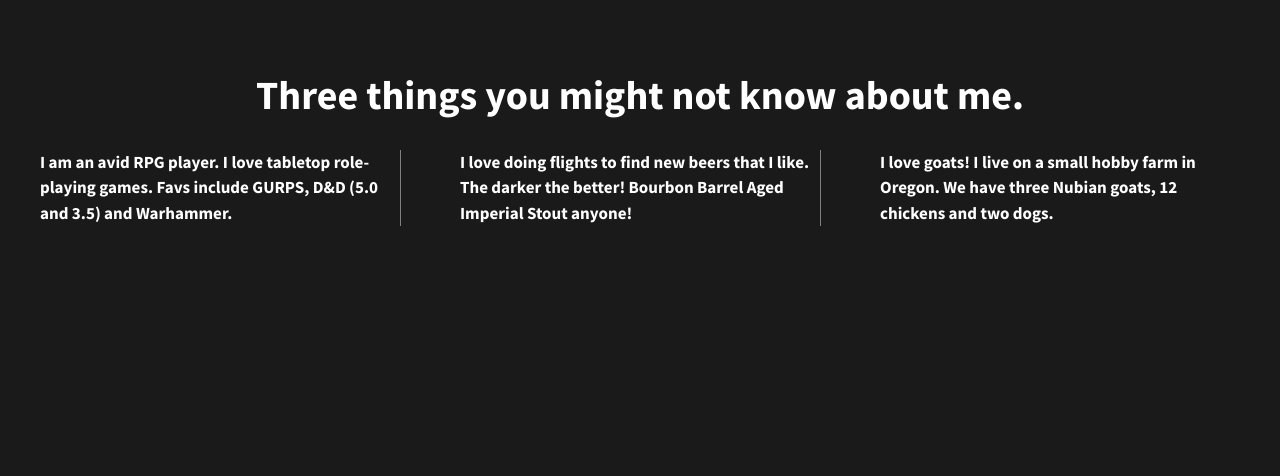
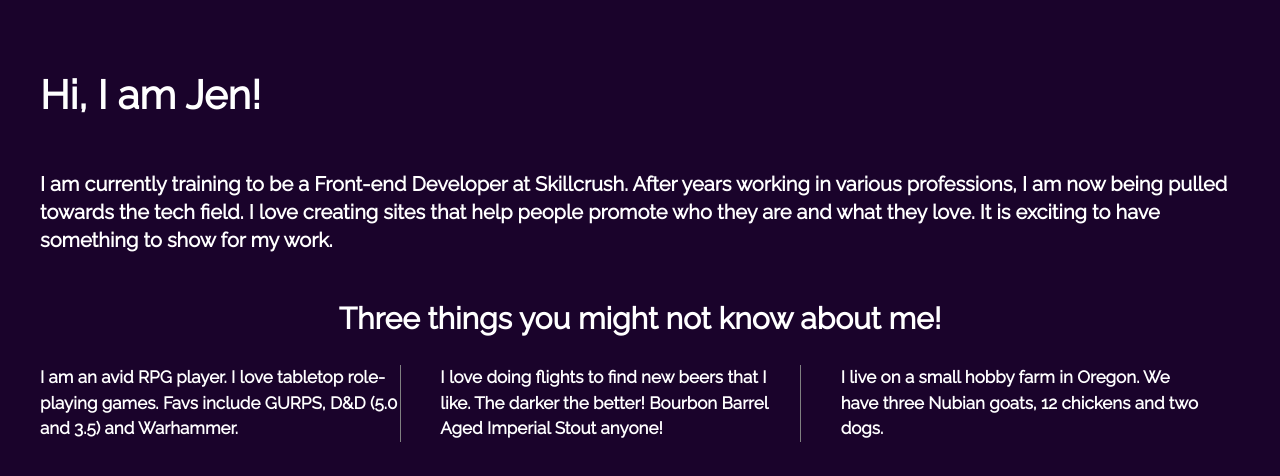
Before and after one commit to JenArmenta/divs-flexbox, a plain HTML site: page index.html in a window 1280 px wide. Drawn offline with nearby package versions, Linux system fonts and the light colour scheme.

Commit message:
Added header, main and footer and changed background color and font

```diff
--- a/css/main.css
+++ b/css/main.css
@@ -102,30 +102,41 @@ html {
 }
 
 body {
-  font-family: 'Source Sans Pro', sans-serif;
+  font-family: 'Raleway', sans-serif;
   padding: 2em;
   font-size: 1.25em;
   height: 100%;
-  background-color: rgb(27, 26, 26);
+  background-color: rgb(26, 3, 43);
 }
 
-h1 {
-    display: flex;
-    justify-content: center;
-    color: white
-}
 .wrapper {
   /*add display:flex and set justify-content to space-between*/
   display: flex;
   justify-content: space-between;
+  flex-flow: row wrap;
   font-weight: 700;
+}
+
+header {
+    display: flex;
+    justify-content: center;
+    align-items: center;
+    color: white;
+}
+
+main {
+    display: flex;
+    justify-content: center;
+    align-items: center;
+    color: white;
+    flex-flow: row wrap;
 }
 
 .div-1, .div-2, .div-3 {
   /*give the divs a width of 30%, add display:flex, set justify-content and align-items to center*/
   display: flex;
   justify-content: center;
-  align-items: flex-start;
+  align-items: start;
   color: #fff;
   line-height: 1.5em;
   font-size: 0.85em;
--- a/index.html
+++ b/index.html
@@ -13,16 +13,24 @@
         <link rel="stylesheet" href="css/normalize.css">
         <link rel="stylesheet" href="css/main.css">
         <script src="js/vendor/modernizr-2.8.3.min.js"></script>
-        <link href='http://fonts.googleapis.com/css?family=Lora:700' rel='stylesheet' type='text/css'>
+        <link href="https://fonts.googleapis.com/css2?family=Raleway&display=swap" rel="stylesheet">
         <link href='http://fonts.googleapis.com/css?family=Source+Sans+Pro:400,700' rel='stylesheet' type='text/css'>
     </head>
     <body>
         <!--[if lt IE 8]>
             <p class="browserupgrade">You are using an <strong>outdated</strong> browser. Please <a href="http://browsehappy.com/">upgrade your browser</a> to improve your experience.</p>
         <![endif]-->
-        <h1>Three things you might not know about me.</h1>
+
 
         <section class="wrapper">
+            <header>
+                <h1>Hi, I am Jen!</h1>
+            </header>
+            <main>
+                <p>I am currently training to be a Front-end Developer at Skillcrush. After years working in various professions, I am now being pulled towards the tech field. I love creating sites that help people promote who they are and what they love. It is exciting to have something to show for my work.</p>
+                <br>
+                <h2>Three things you might not know about me!</h2>
+                </main>
             <div class="div-1">
                 I am an avid RPG player. I love tabletop role-playing games. Favs include GURPS, D&D (5.0 and 3.5) and Warhammer.
             </div>
@@ -30,9 +38,13 @@
                 I love doing flights to find new beers that I like. The darker the better! Bourbon Barrel Aged Imperial Stout anyone!
             </div>
             <div class="div-3">
-                I love goats! I live on a small hobby farm in Oregon. We have three Nubian goats, 12 chickens and two dogs.
+                I live on a small hobby farm in Oregon. We have three Nubian goats, 12 chickens and two dogs.
             </div>
+            <footer>
+
+            </footer>
         </section>
+
 
         <script src="https://ajax.googleapis.com/ajax/libs/jquery/1.11.3/jquery.min.js"></script>
         <script>window.jQuery || document.write('<script src="js/vendor/jquery-1.11.3.min.js"><\/script>')</script>
```
